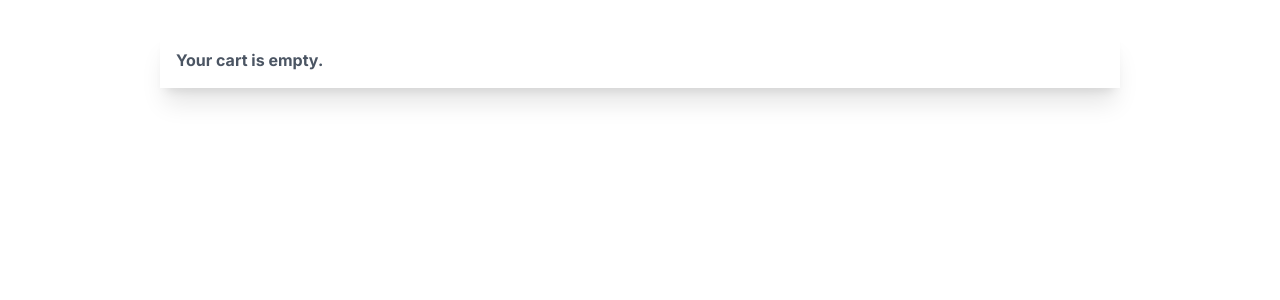
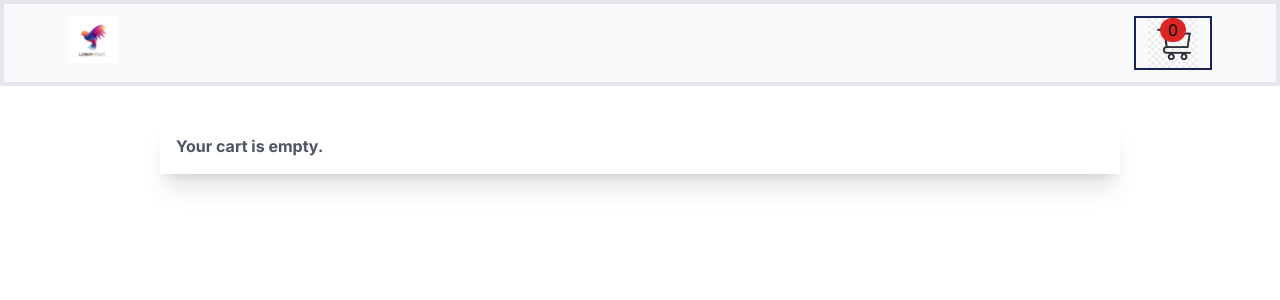
Before and after one commit to ammara-Ilyas/shopping-cart, a Next.js app: page /cart in a window 1280 px wide. Shown: the top 300 px of the page. Built offline with nearby package versions, Linux system fonts and the light colour scheme.

Commit message:
Product Page

```diff
--- a/component/layout/header.js
+++ b/component/layout/header.js
@@ -3,6 +3,7 @@ import Image from "next/image";
 import logo from "../../image/logo.jpg";
 import Icon from "../../image/cart.jpg";
 import { CartDataContext } from "../contextApi/CartContext";
+import Link from "next/link";
 function Header() {
   const { item, handlerCartPage, setIsPage } = useContext(CartDataContext);
   const [cartNo, setCartNo] = useState(item.length);
@@ -14,7 +15,9 @@ function Header() {
     <div>
       <nav className="border-4 flex justify-between px-16 py-3 duration-75 sticky top-0 z-40 bg-slate-50">
         <div className="col-span-2" onClick={() => setIsPage(true)}>
-          <Image src={logo} alt="logo" height={50} width={50} />
+          <Link href="/product">
+            <Image src={logo} alt="logo" height={50} width={50} />
+          </Link>
         </div>
         <div
           className="col-span-5 text-end border-blue-950 border-2 px-3 relative flex justify-center"
@@ -23,7 +26,9 @@ function Header() {
           <span className="bg-red-600 rounded-full absolute px-2 hover:bg-red-800 hover:text-white cursor-pointer">
             {cartNo}
           </span>
-          <Image src={Icon} alt="cart-icon" height={30} width={30} />
+          <Link href="/cart">
+            <Image src={Icon} alt="cart-icon" height={50} width={50} />
+          </Link>
         </div>
       </nav>
     </div>
--- a/src/app/cart/page.js
+++ b/src/app/cart/page.js
@@ -1,8 +1,10 @@
 "use client";
 import Cart from "../../../component/widgets/CartCom";
+import Header from "../../../component/layout/header";
 function page() {
   return (
     <>
+      <Header />
       <Cart />
     </>
   );
--- a/src/app/product/page.js
+++ b/src/app/product/page.js
@@ -10,8 +10,8 @@ function page() {
   return (
     <div>
       <Navbar />
-
-      {ispage ? <Product /> : <Cart />}
+      <Product />
+      {/* {ispage ? <Product /> : <Cart />} */}
     </div>
   );
 }
```
